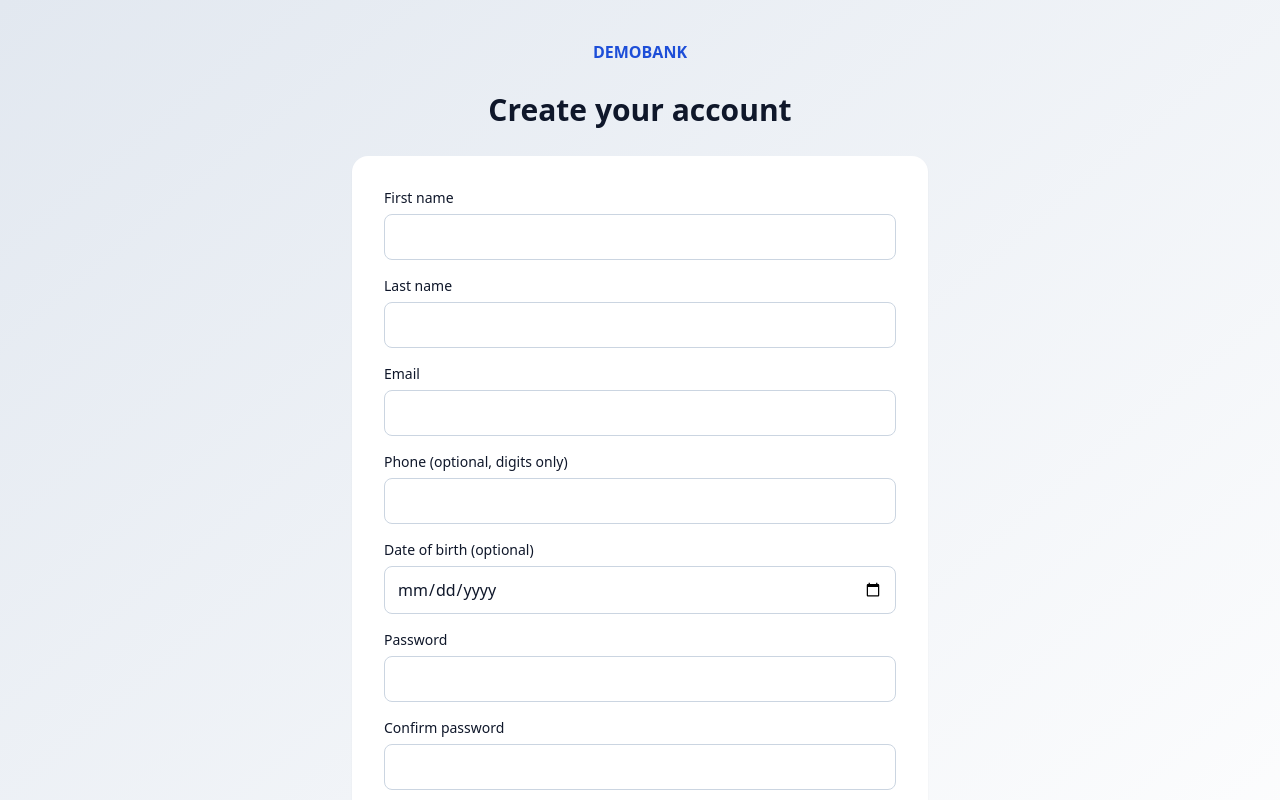
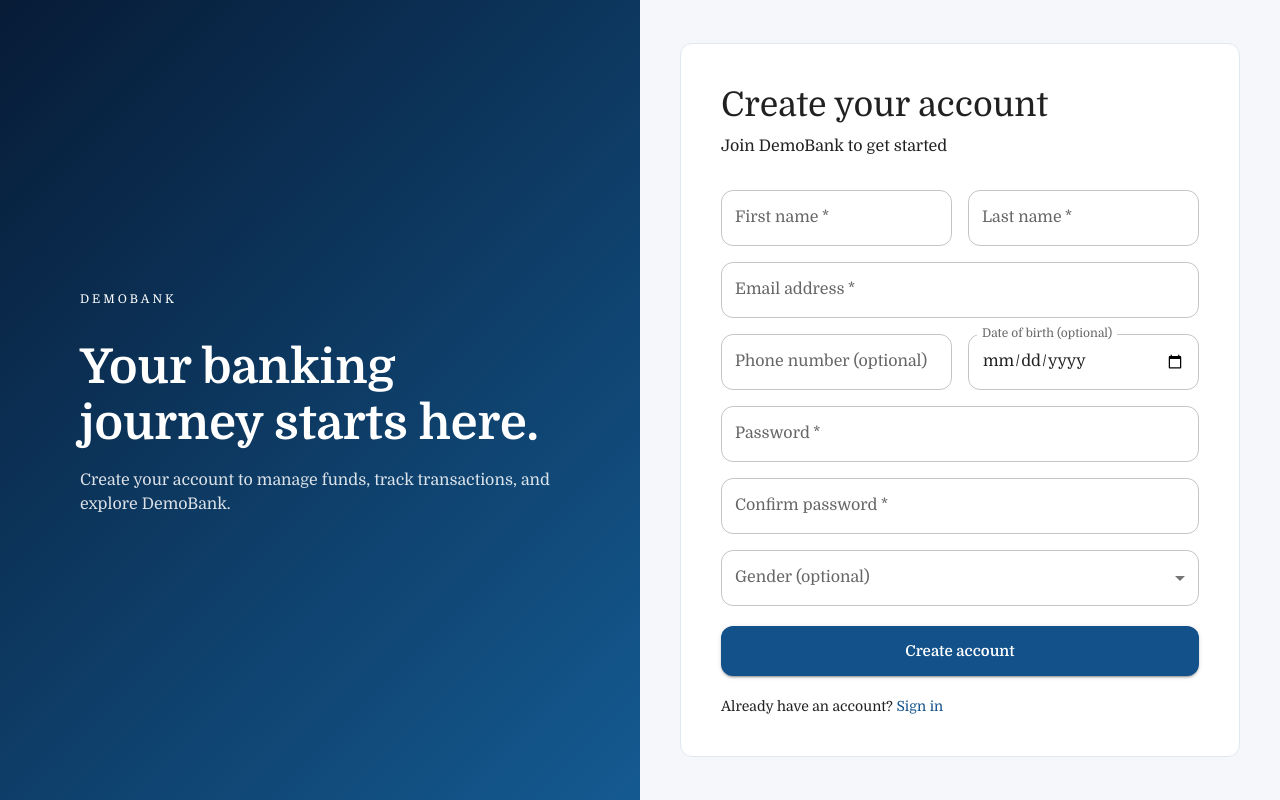
Before and after one commit to echoforcode/demobank, a React (Vite) app in the folder frontend/: page /signup in a window 1280 px wide. Shown: the top 800 px of the page. Built offline with nearby package versions, Linux system fonts and the light colour scheme.

Commit message:
change the register page view

```diff
--- /dev/null
+++ b/frontend/src/components/RegisterView.jsx
@@ -0,0 +1,241 @@
+
+import {
+  Alert,
+  Box,
+  Button,
+  MenuItem,
+  Paper,
+  Stack,
+  TextField,
+  Typography,
+} from '@mui/material';
+import { ThemeProvider } from '@mui/material/styles';
+import { Link } from 'react-router-dom';
+import fdomine from '../theme/fdomine';
+
+//use mui to change the register view to match the login view, with a left side for branding and a right side for the form
+const fields = [
+  {
+    name: 'firstname',
+    label: 'First name',
+    type: 'text',
+    required: true,
+    half: true,
+    autoComplete: 'given-name',
+  },
+  {
+    name: 'lastname',
+    label: 'Last name',
+    type: 'text',
+    required: true,
+    half: true,
+    autoComplete: 'family-name',
+  },
+  {
+    name: 'username',
+    label: 'Email address',
+    type: 'email',
+    required: true,
+    autoComplete: 'email',
+  },
+  {
+    name: 'tel',
+    label: 'Phone number (optional)',
+    type: 'tel',
+    half: true,
+    autoComplete: 'tel',
+  },
+  {
+    name: 'dob',
+    label: 'Date of birth (optional)',
+    type: 'date',
+    half: true,
+  },
+  {
+    name: 'password',
+    label: 'Password',
+    type: 'password',
+    required: true,
+    autoComplete: 'new-password',
+  },
+  {
+    name: 'confirmPassword',
+    label: 'Confirm password',
+    type: 'password',
+    required: true,
+    autoComplete: 'new-password',
+  },
+];
+
+export default function RegisterView({
+  form,
+  onChange,
+  onSubmit,
+  errors,
+  status,
+  error,
+}) {
+  return (
+    <ThemeProvider theme={fdomine}>
+      <Box
+        component="main"
+        sx={{
+          minHeight: '100vh',
+          display: 'grid',
+          gridTemplateColumns: {
+            xs: '1fr',
+            md: '1fr 1fr',
+          },
+          bgcolor: '#f5f7fb',
+        }}
+      >
+        {/* Left: same branding as LoginView */}
+        <Box
+          sx={{
+            display: { xs: 'none', md: 'flex' },
+            flexDirection: 'column',
+            justifyContent: 'center',
+            px: { md: 6, lg: 10 },
+            color: 'white',
+            background:
+              'linear-gradient(135deg, #071B36, #145A91)',
+          }}
+        >
+          <Typography variant="overline" sx={{ letterSpacing: 3 }}>
+            DEMOBANK
+          </Typography>
+
+          <Typography variant="h3" sx={{ fontWeight: 700, mt: 3 }}>
+            Your banking journey starts here.
+          </Typography>
+
+          <Typography variant="body1" sx={{ mt: 2, opacity: 0.85 }}>
+            Create your account to manage funds,
+            track transactions, and explore DemoBank.
+          </Typography>
+        </Box>
+
+        {/* Right: registration form */}
+        <Box
+          sx={{
+            display: 'flex',
+            alignItems: 'center',
+            justifyContent: 'center',
+            p: { xs: 2, sm: 4 },
+          }}
+        >
+          <Paper
+            elevation={0}
+            sx={{
+              width: '100%',
+              maxWidth: 560,
+              p: { xs: 3, sm: 5 },
+              border: '1px solid #e2e8f0',
+            }}
+          >
+            <Typography variant="h4" component="h1" fontWeight={700}>
+              Create your account
+            </Typography>
+
+            <Typography color="text.secondary" sx={{ mt: 1 }}>
+              Join DemoBank to get started
+            </Typography>
+
+            <Box
+              component="form"
+              onSubmit={onSubmit}
+              noValidate
+              sx={{ mt: 4 }}
+            >
+              <Stack spacing={2.5}>
+                <Box
+                  sx={{
+                    display: 'grid',
+                    gridTemplateColumns: {
+                      xs: '1fr',
+                      sm: '1fr 1fr',
+                    },
+                    gap: 2,
+                  }}
+                >
+                  {fields.map((field) => (
+                    <TextField
+                      key={field.name}
+                      name={field.name}
+                      label={field.label}
+                      type={field.type}
+                      value={form[field.name]}
+                      onChange={onChange}
+                      required={Boolean(field.required)}
+                      autoComplete={field.autoComplete}
+                      error={Boolean(errors[field.name])}
+                      helperText={errors[field.name]}
+                      slotProps={
+                        field.type === 'date'
+                          ? { inputLabel: { shrink: true } }
+                          : undefined
+                      }
+                      fullWidth
+                      sx={{
+                        gridColumn: field.half
+                          ? 'auto'
+                          : '1 / -1',
+                      }}
+                    />
+                  ))}
+
+                  <TextField
+                    select
+                    fullWidth
+                    name="gender"
+                    label="Gender (optional)"
+                    value={form.gender}
+                    onChange={onChange}
+                    sx={{ gridColumn: '1 / -1' }}
+                  >
+                    <MenuItem value="">Prefer not to say</MenuItem>
+                    <MenuItem value="female">Female</MenuItem>
+                    <MenuItem value="male">Male</MenuItem>
+                    <MenuItem value="unspecified">
+                      Other / unspecified
+                    </MenuItem>
+                  </TextField>
+                </Box>
+
+                {error && (
+                  <Alert severity="error" role="alert">
+                    {error}
+                  </Alert>
+                )}
+
+                <Button
+                  type="submit"
+                  variant="contained"
+                  size="large"
+                  fullWidth
+                  disabled={status === 'pending'}
+                  sx={{
+                    py: 1.5,
+                    textTransform: 'none',
+                    fontWeight: 600,
+                  }}
+                >
+                  {status === 'pending'
+                    ? 'Creating account...'
+                    : 'Create account'}
+                </Button>
+
+                <Typography variant="body2" textAlign="center">
+                  Already have an account?{' '}
+                  <Link to="/login" style={{ color: '#12518A' }}>
+                    Sign in
+                  </Link>
+                </Typography>
+              </Stack>
+            </Box>
+          </Paper>
+        </Box>
+      </Box>
+    </ThemeProvider>
+  );
+}
--- a/frontend/src/pages/Register.jsx
+++ b/frontend/src/pages/Register.jsx
@@ -1,11 +1,11 @@
 import { useEffect,useState } from 'react';
-import { Link, useNavigate } from 'react-router-dom';
 import { useDispatch, useSelector } from 'react-redux';
 import { registerUser, resetStatus } from '../features/usersSlice.js';
 import { openSpinner, closeSpinner } from '../features/pageSlice.js';
-import AuthLayout from '../components/AuthLayout.jsx';
-import InputComponent from '../components/InputComponent.jsx';
 import{validateUser,registrationPayload} from '../helper/ValidateUser.jsx';
+import {useNavigate } from 'react-router-dom';
+import RegisterView from '../components/RegisterView.jsx';
+
 const fields = [
     ['firstname', 'First name', 'text', true],
     ['lastname', 'Last name', 'text', true],
@@ -51,29 +51,13 @@ export default function Register() {
 }
 }
 return (
-    <AuthLayout title="Create your account"
-        footer={<Link className="link" to="/login">Log in</Link>}>
-        <form onSubmit={submit} noValidate className="flex flex-col gap-4">
-            {fields.map(([name, label, type, required]) => (
-            <InputComponent key={name} name={name} label={label}
-                type={type} required={required}
-                value={form[name]} onChange={change} error={errors[name]}
-            autoComplete={type === 'password' ? 'new-password' : undefined} />
-    ))}
-        <label className="flex flex-col gap-1.5 text-sm">
-            Gender (optional)
-            <select className="field" name="gender"
-                value={form.gender} onChange={change}>
-                <option value="">Prefer not to say</option>
-                <option value="female">Female</option>
-                <option value="male">Male</option>
-                <option value="unspecified">Other / unspecified</option>
-            </select>
-        </label>
-        {error && <p role="alert" className="text-red-700">{error}</p>}
-            <button className="primary" type="submit"
-                disabled={status === 'pending'}>Sign up</button>
-        </form>
-    </AuthLayout>
+    <RegisterView
+    form={form}
+    onChange={change}
+    onSubmit={submit}
+    errors={errors}
+    status={status}
+    error={error}
+  />
 );
 }
```
